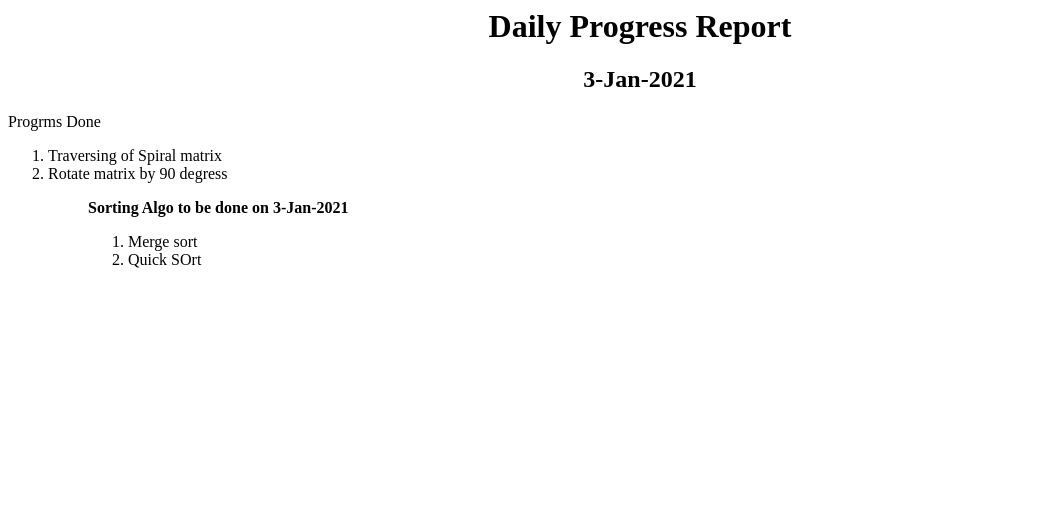
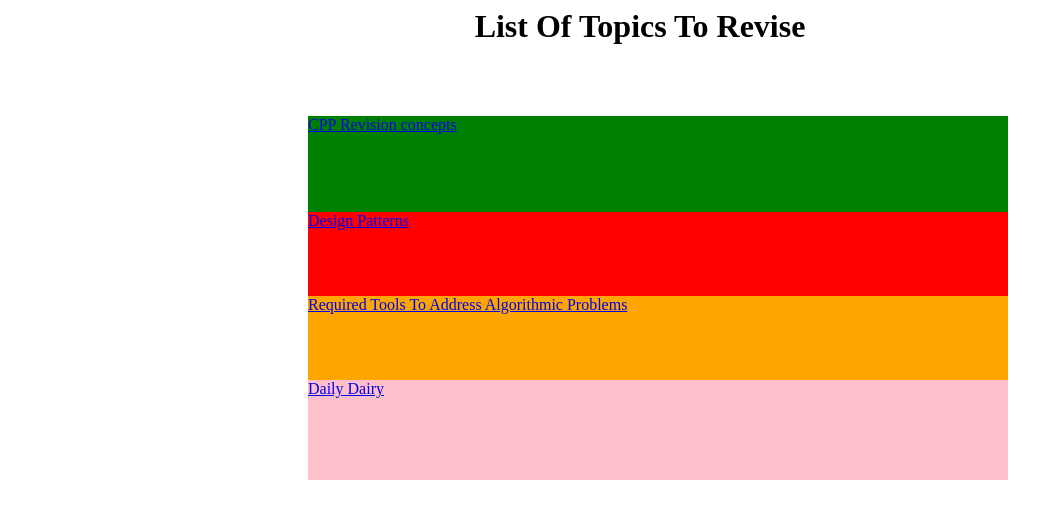
Before and after one commit to dreamsalive/dailyprogressreport, a plain HTML site: page index.html in a window 1280 px wide. Shown: the whole page, without its empty margins (0-1063 px from the left). Drawn offline with Linux system fonts and the light colour scheme.

Commit message:
check it

```diff
--- a/index.html
+++ b/index.html
@@ -1,7 +1,7 @@
 <DOCTYPE>
 <html>
 	<head>
-		<title>Daily Progress</title>
+		<title>List of Topics to revise</title>
 		<style>
         h1,h2
         {
@@ -10,19 +10,58 @@
 		</style>
 	</head>
 	<body>
-		<h1> Daily Progress Report
+			<style type = "text/css">
+			#cpprevisionone{
+    			background: green;
+			height:100px;
+			width:700px;
+			position:relative;
+			top:50px;
+			left:300px;
+			}
+			#designpatterns{
+    			background: red;
+			height:100px;
+			width:700px;
+			position:relative;
+			top:30px;
+			left:300px;
+			}
+			#tooltosolveproblems{
+    			background: orange;
+			height:100px;
+			width:700px;
+			position:relative;
+			top:50px;
+			left:0px;
+			}
+			#dailycheckin{
+    			background: pink;
+			height:100px;
+			width:700px;
+			position:relative;
+			top:50px;
+			left:0px;
+			}
+			</style>
+		<h1> List Of Topics To Revise
 		</h1>
-		<h2>3-Jan-2021</h2>
-		<p>Progrms Done</p>
-		<ol>
-			<li>Traversing of Spiral matrix</li>
-			<li>Rotate matrix by 90 degress</li>
-			<ol>
-				<p><b>Sorting Algo to be done on 3-Jan-2021</b></p>
-				<ol>
-					<li>Merge sort</li>
-					<li>Quick SOrt</li>
-				<ol>
-
+		<p>
+			<div class = "one" id = "cpprevisionone">
+			<a href="cpp_revision.html">CPP Revision concepts</a>
+			</div>
+		</p>
+		<p>
+			<div class = "two" id = "designpatterns">
+			<a href="my_code_for_design_patterns.html">Design Patterns</a>
+		</p>
+		<p>
+			<div class = "three" id = "tooltosolveproblems">
+			<a href="tools_to_solve_problems.html">Required Tools To Address Algorithmic Problems</a>
+		</p>
+		<p>
+			<div class = "four" id = "dailycheckin">
+			<a href="Daily_checkin.html">Daily Dairy</a>
+		</p>
 	</body>
 </html>
```
